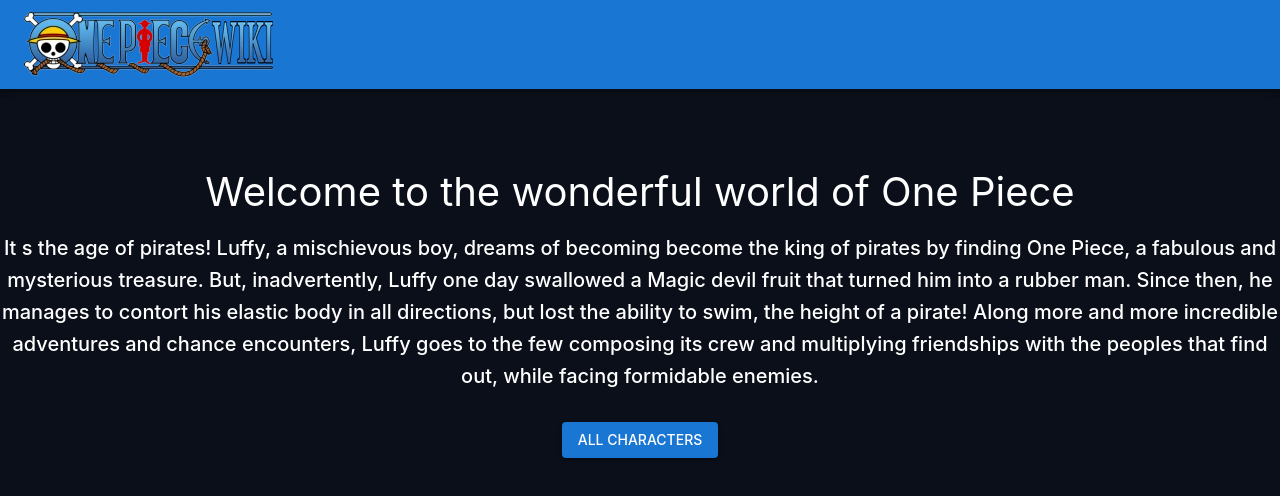
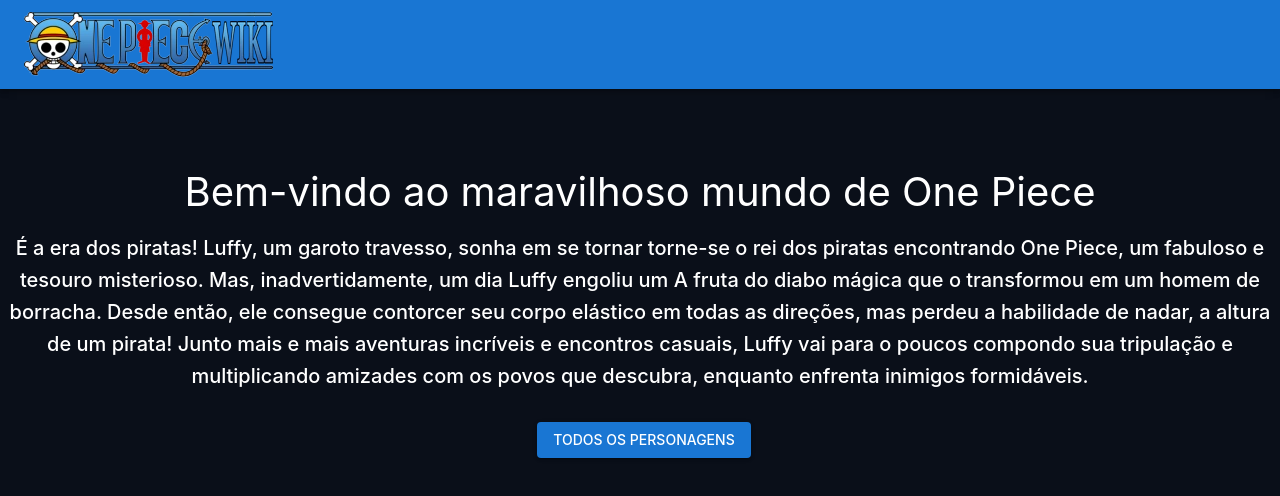
Before and after one commit to MarcelloFreitasMoraes/One-Piece, a Next.js app: page / in a window 1280 px wide. Shown: the top 496 px of the page. Built offline with nearby package versions, Linux system fonts and the light colour scheme; no server answers.

Commit message:
limpando codigo

```diff
--- a/src/global/Provider/context.tsx
+++ b/src/global/Provider/context.tsx
@@ -7,7 +7,7 @@
   setData: React.Dispatch<SetStateAction<Data[]>>;
   loading: boolean;
   setLoading: React.Dispatch<SetStateAction<boolean>>;
-  fetchOnePieceData: any;
+  fetchOnePieceData: () => void;
 };
 
 type MyProviderProps = {
--- a/src/global/components/NavBar/index.tsx
+++ b/src/global/components/NavBar/index.tsx
@@ -105,7 +105,7 @@
                 <SearchIcon />
               </SearchIconWrapper>
               <StyledInputBase
-                placeholder="Search…"
+                placeholder="Buscar"
                 inputProps={{ 'aria-label': 'search' }}
                 value={searchTerm}
                 onChange={(e) => pieceFilter(e.target.value)}
--- a/src/pages/Home/index.tsx
+++ b/src/pages/Home/index.tsx
@@ -20,25 +20,31 @@
       <NavBar />
       <div className="container">
         <M.Typography variant="h3" component="h2" sx={{ color: "white", textAlign: 'center', marginBottom: 2 }}>
-          Welcome to the wonderful world of One Piece
+          Bem-vindo ao maravilhoso mundo de One Piece
         </M.Typography>
         <M.Typography variant="h6" component="h2" sx={{ color: "white", textAlign: 'center' }}>
-          It s the age of pirates! Luffy, a mischievous boy, dreams of becoming
-          become the king of pirates by finding One Piece, a fabulous and
-          mysterious treasure. But, inadvertently, Luffy one day swallowed a
-          Magic devil fruit that turned him into a rubber man. Since
-          then, he manages to contort his elastic body in all directions,
-          but lost the ability to swim, the height of a pirate! Along
-          more and more incredible adventures and chance encounters, Luffy goes to the
-          few composing its crew and multiplying friendships with the peoples that
-          find out, while facing formidable enemies.
+          É a era dos piratas! Luffy, um garoto travesso, sonha em se tornar
+          torne-se o rei dos piratas encontrando One Piece, um fabuloso e
+          tesouro misterioso. Mas, inadvertidamente, um dia Luffy engoliu um
+          A fruta do diabo mágica que o transformou em um homem de borracha. Desde
+          então, ele consegue contorcer seu corpo elástico em todas as direções,
+          mas perdeu a habilidade de nadar, a altura de um pirata! Junto
+          mais e mais aventuras incríveis e encontros casuais, Luffy vai para o
+          poucos compondo sua tripulação e multiplicando amizades com os povos que
+          descubra, enquanto enfrenta inimigos formidáveis.
         </M.Typography>
 
         <S.Box>
           <M.Button variant="contained"
+            sx={{
+              ml: 1,
+              "&.MuiButtonBase-root:hover": {
+                bgcolor: "transparent"
+              }
+            }}
             onClick={() => push('/characters')}
           >
-            All Characters
+            Todos os Personagens
           </M.Button>
         </S.Box>
       </div>
```
Also changed, not shown: src/global/components/Pagination/index.tsx (+6 -8 lines), src/global/components/Pagination/styles.ts (+15 -3 lines), src/pages/characters/index.tsx (+17 -34 lines).
